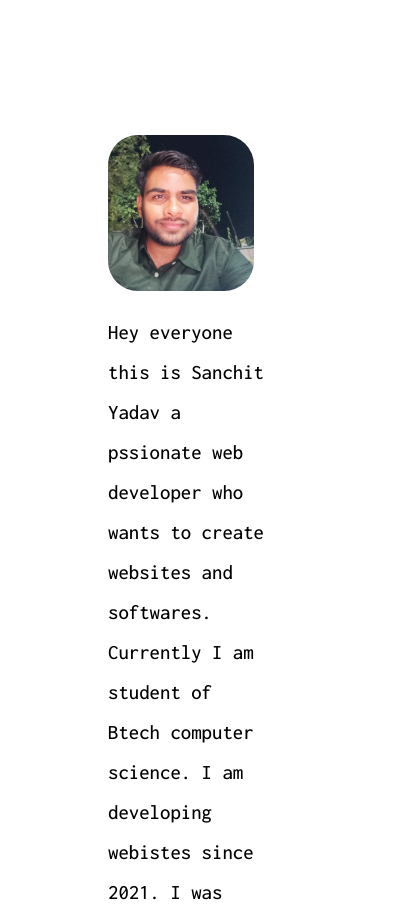
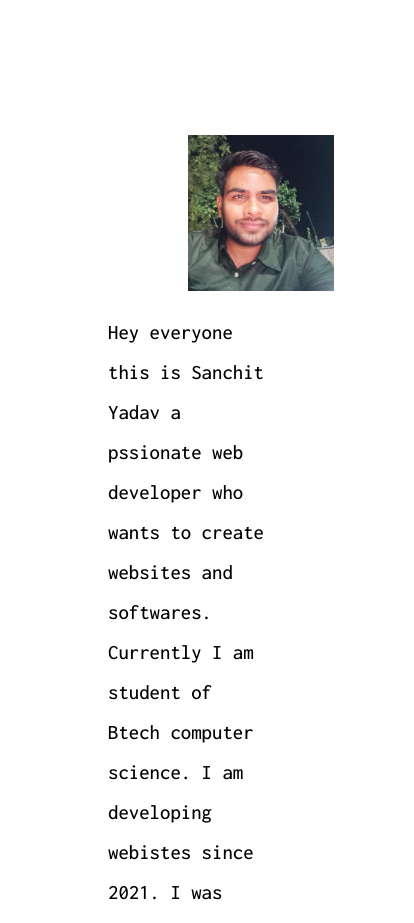
Before and after one commit to SanchitYadav2005/Portfolio-site, a React (Vite) app: page / in a window 390 px wide. Shown: the part 1220-2143 px from the top of the page, 414 px wide, since content can reach past the window. Built offline with nearby package versions, Linux system fonts and the light colour scheme.

Commit message:
tried some responsive styling

```diff
--- a/src/styles/header.css
+++ b/src/styles/header.css
@@ -160,6 +160,8 @@
   }
   .intro-img{
     width: 90%;
+    padding-left: 5em;
+    padding-right: 5em;
   }
 
 }
```
